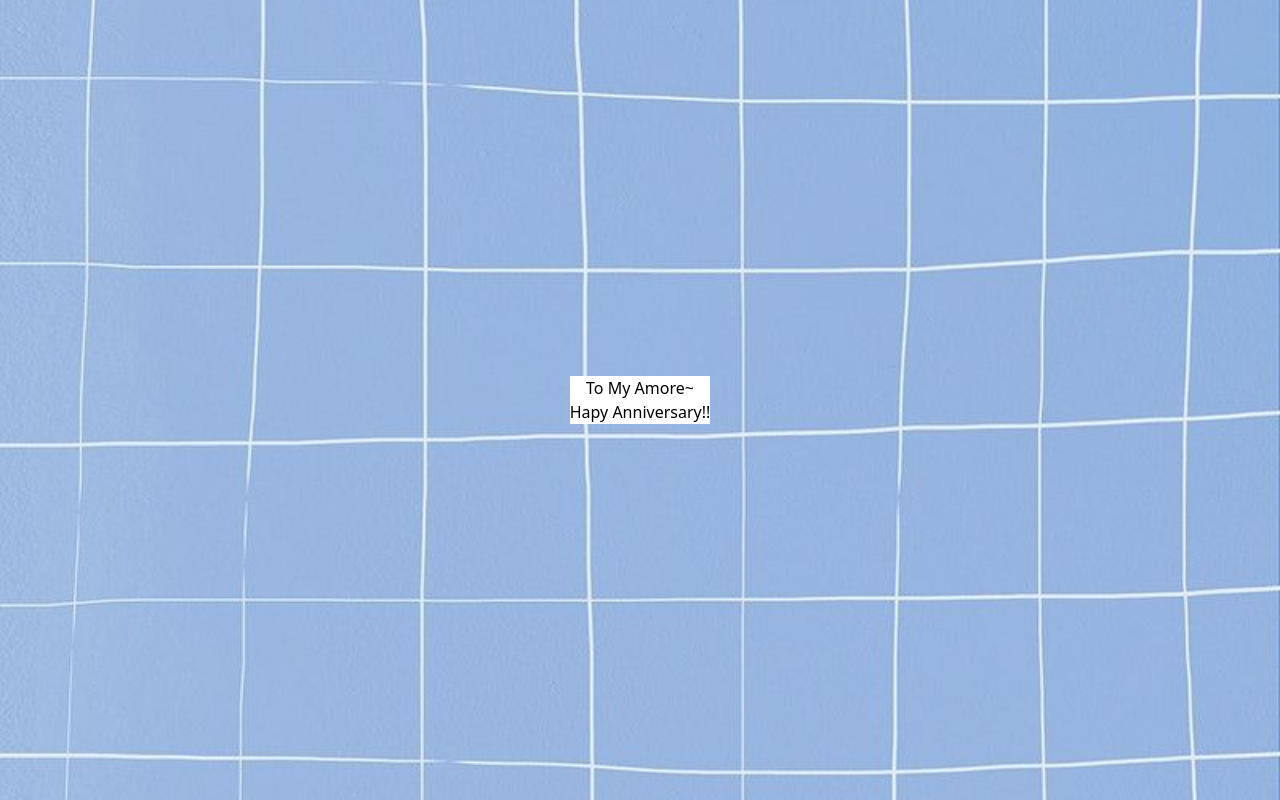
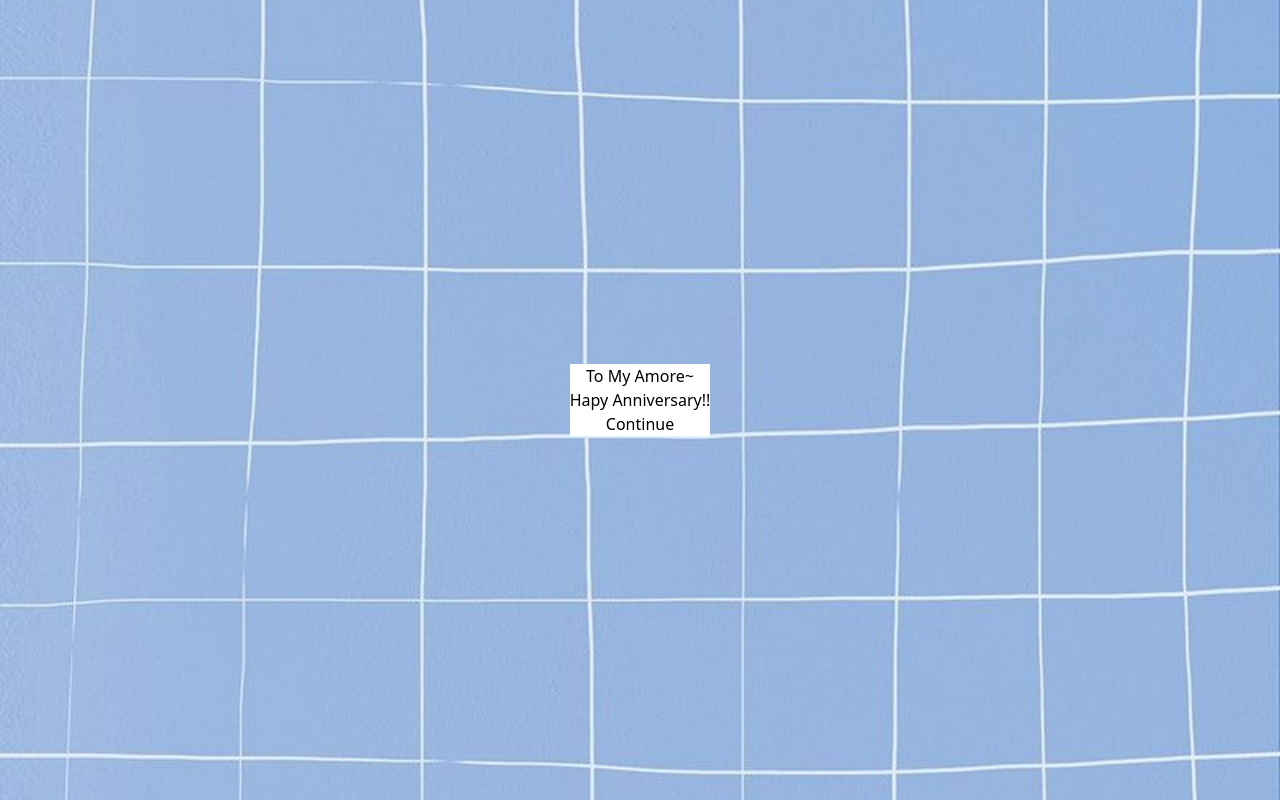
Before and after one commit to femnixx/anniversary, a React (Vite) app: page /message in a window 1280 px wide. Built offline with nearby package versions, Linux system fonts and the light colour scheme.

Commit message:
Added buttons

```diff
--- a/src/pages/Message.tsx
+++ b/src/pages/Message.tsx
@@ -16,6 +16,7 @@ const Message = () => {
             <div>
 
             </div>
+            <button>Continue</button>
           </div>
         </div>
     </div>
```
